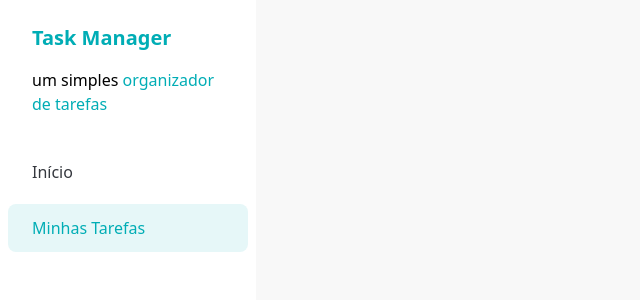
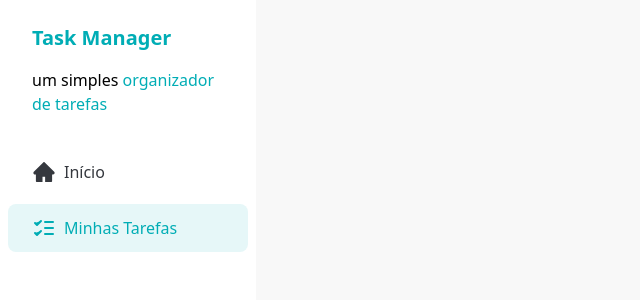
Before and after one commit to Yurilima20/Task-manager, a React (Vite) app: page / in a window 1280 px wide. Shown: the top 300 px of the page, without its empty margins (0-640 px from the left). Built offline with nearby package versions, Linux system fonts and the light colour scheme.

Commit message:
feat: add icons svg

```diff
--- a/package.json
+++ b/package.json
@@ -32,6 +32,7 @@
     "prettier": "^3.5.3",
     "prettier-plugin-tailwindcss": "^0.6.12",
     "tailwindcss": "^3.4.1",
-    "vite": "^6.3.5"
+    "vite": "^6.3.5",
+    "vite-plugin-svgr": "^4.3.0"
   }
 }
--- a/src/components/Sidebar.jsx
+++ b/src/components/Sidebar.jsx
@@ -1,4 +1,6 @@
 import SidebarButton from "./SidebarButton"
+import HomeIcon from "../assets/icons/home.svg?react"
+import TaskIcon from "../assets/icons/tasks.svg?react"
 
 const Sidebar = () => {
   return (
@@ -13,9 +15,11 @@ const Sidebar = () => {
 
       <div className="flex flex-col gap-2 p-2">
         <SidebarButton variant="unselected" className="text-[#00ADB5]">
+          <HomeIcon />
           Início
         </SidebarButton>
         <SidebarButton variant="selected" className="text-[#00ADB5]">
+          <TaskIcon />
           Minhas Tarefas
         </SidebarButton>
       </div>
--- a/src/components/SidebarButton.jsx
+++ b/src/components/SidebarButton.jsx
@@ -12,7 +12,10 @@ const SidebarButton = ({ children, variant }) => {
   }
 
   return (
-    <a href="#" className={`rounded-lg px-6 py-3 ${getVariantClasses()}`}>
+    <a
+      href="#"
+      className={`flex items-center gap-2 rounded-lg px-6 py-3 ${getVariantClasses()}`}
+    >
       {children}
     </a>
   )
```
Also changed, not shown: 1 other file (tests, documents, lock files or other folders).
